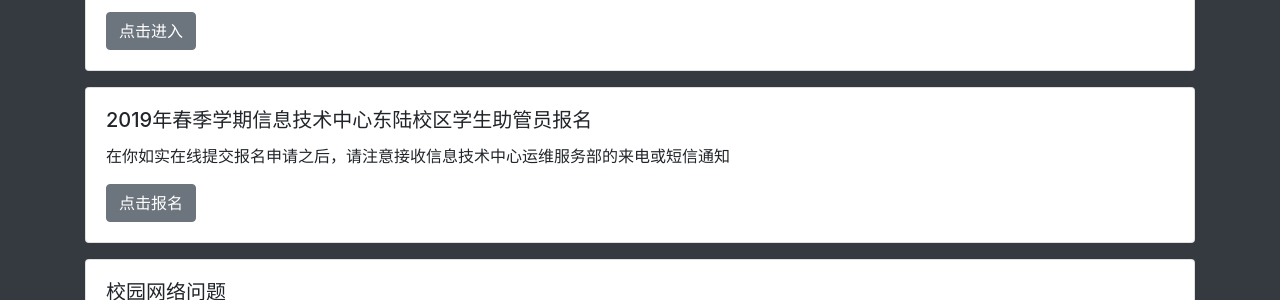
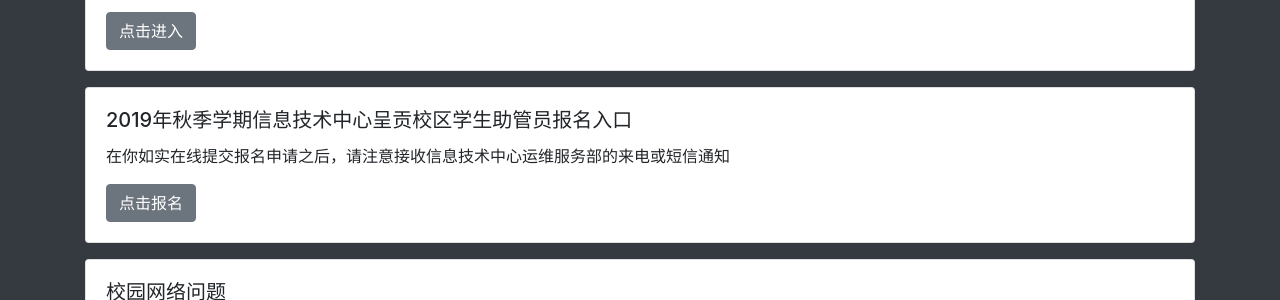
Before and after one commit to YNUOMS/ynuoms.github.io, a Jekyll site: the page built from index.html, in a window 1280 px wide and 900 px high, scrolled down 673 px. Shown: the part 152-452 px from the top of the window. Built offline with Jekyll 4.4.1, drawn with Linux system fonts in a browser that asks for light colours; nearby versions of some CDN libraries; comment, search, counter and statistics services are not loaded.

Commit message:
Update services.yml

```diff
--- a/_data/services.yml
+++ b/_data/services.yml
@@ -12,9 +12,9 @@
   label: 点击进入
 
 
-- name: 2019年春季学期信息技术中心东陆校区学生助管员报名
+- name: 2019年秋季学期信息技术中心呈贡校区学生助管员报名入口
   description: 在你如实在线提交报名申请之后，请注意接收信息技术中心运维服务部的来电或短信通知
-  url: https://link.jiandaoyun.com/f/5c905fb1dd2202114870beff
+  url: https://u2idi114qf.jiandaoyun.com/f/5d8094fa40bac26538b76354
   label: 点击报名
 
 - name: 校园网络问题
```
